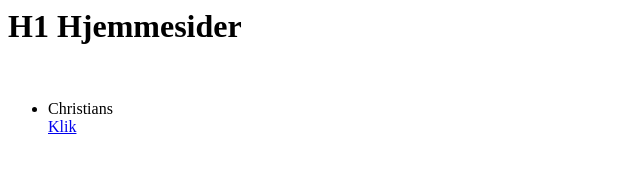
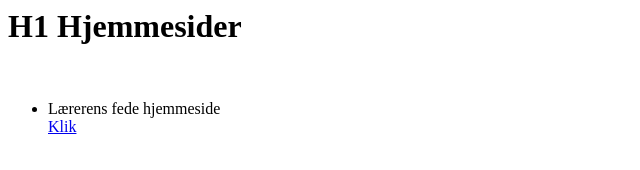
Before and after one commit to lacops/Homepages, a plain HTML site: page index.html in a window 1280 px wide. Shown: the whole page, without its empty margins (0-640 px from the left). Drawn offline with Linux system fonts and the light colour scheme.

Commit message:
Tilføjet lærerens hjemmeside

```diff
--- a/index.html
+++ b/index.html
@@ -6,7 +6,7 @@
         <h1>H1 Hjemmesider</h1><br />
         <ul>
             <li>
-                Christians<br />
+                Lærerens fede hjemmeside<br />
                 <a href="cwl/index.html" target="_blank">Klik</a>
             </li>
         </ul>
```
